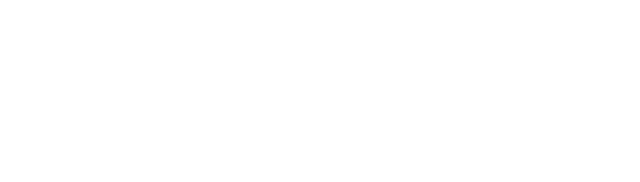
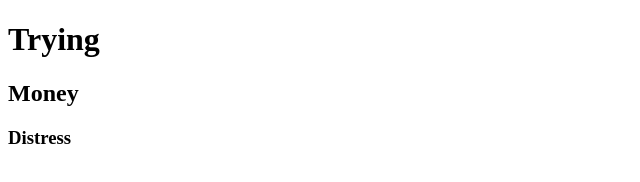
Before and after one commit to inheritedlooser/learn-web-dev, a plain HTML site: page index.html in a window 1280 px wide. Shown: the whole page, without its empty margins (0-640 px from the left). Drawn offline with Linux system fonts and the light colour scheme.

Commit message:
adding files to new branch

```diff
--- a/index.html
+++ b/index.html
@@ -6,6 +6,8 @@
     <title>Learning</title>
 </head>
 <body>
-
+    <h1>Trying</h1>
+    <h2>Money</h2>
+    <h3>Distress</h3>
 </body>
 </html>
```
